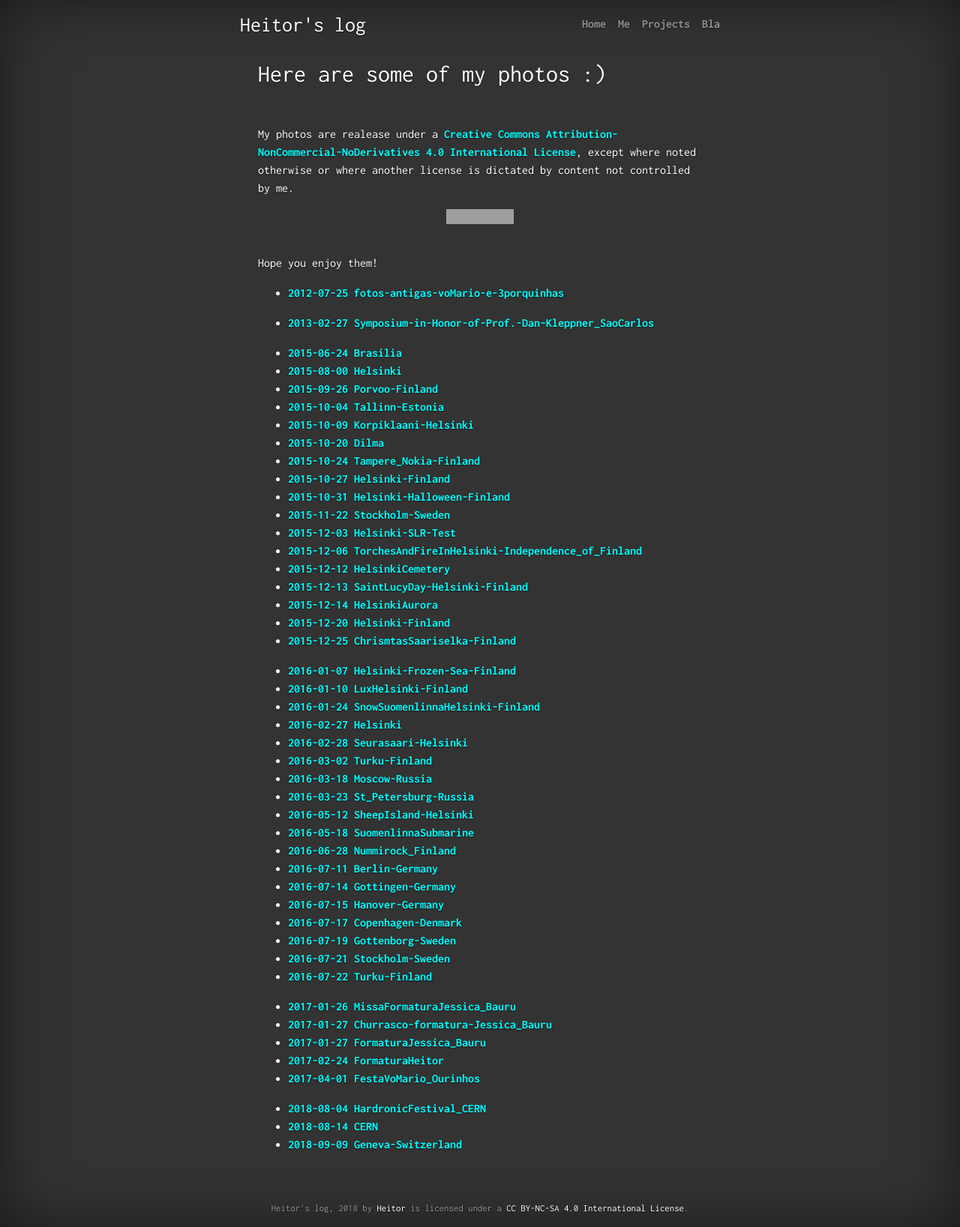
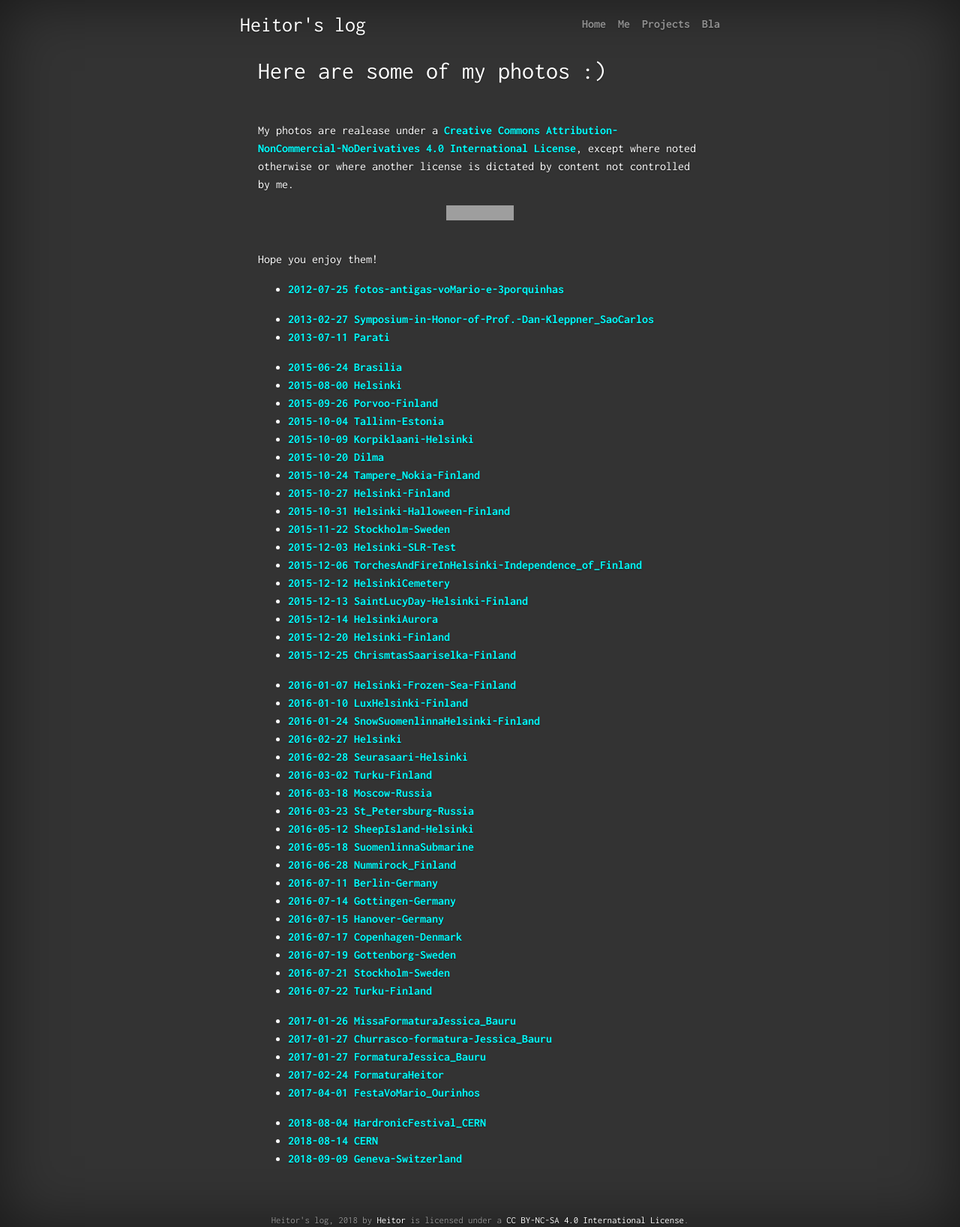
Before and after one commit to heitorPB/heitorPB.github.io, a Jekyll site: the page built from random/photos.md, in a window 1280 px wide. Shown: the whole page at 75% size. Built offline with Jekyll 4.4.1, drawn with Linux system fonts in a browser that asks for light colours; grey boxes are pictures that could not be loaded.

Commit message:
2013 photos

```diff
--- a/random/photos.md
+++ b/random/photos.md
@@ -22,6 +22,7 @@ Hope you enjoy them!
 - [2012-07-25 fotos-antigas-voMario-e-3porquinhas](https://drive.google.com/open?id=1J1mwCqUy79KjjZpnnAJ3VlVMPQNfe7Vb)
 
 - [2013-02-27 Symposium-in-Honor-of-Prof.-Dan-Kleppner_SaoCarlos](https://drive.google.com/open?id=1N8OKMCSlXNQQniUNy9jTJqd997KJSKuJ)
+- [2013-07-11 Parati](https://drive.google.com/open?id=1N2L9iAkY0TPkiLBRbWXcoroZwVgXnb1f)
 
 - [2015-06-24 Brasilia](https://drive.google.com/open?id=1rPQDj_zU60IMnHvPWJIv248mycOGJhrl)
 - [2015-08-00 Helsinki](https://drive.google.com/open?id=1xh4MJD8Cqn82jIDeq8CzD7M0MvotQK9U)
```
